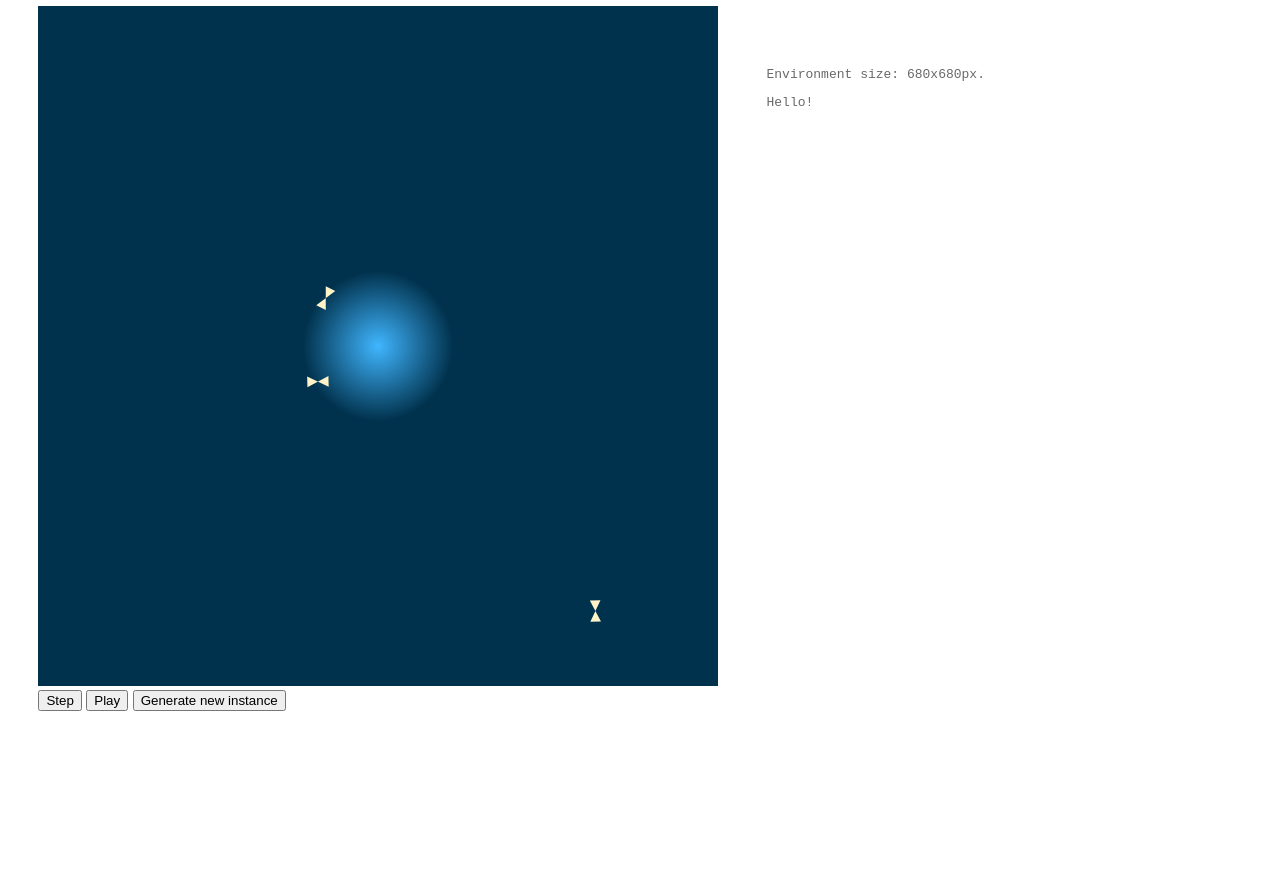
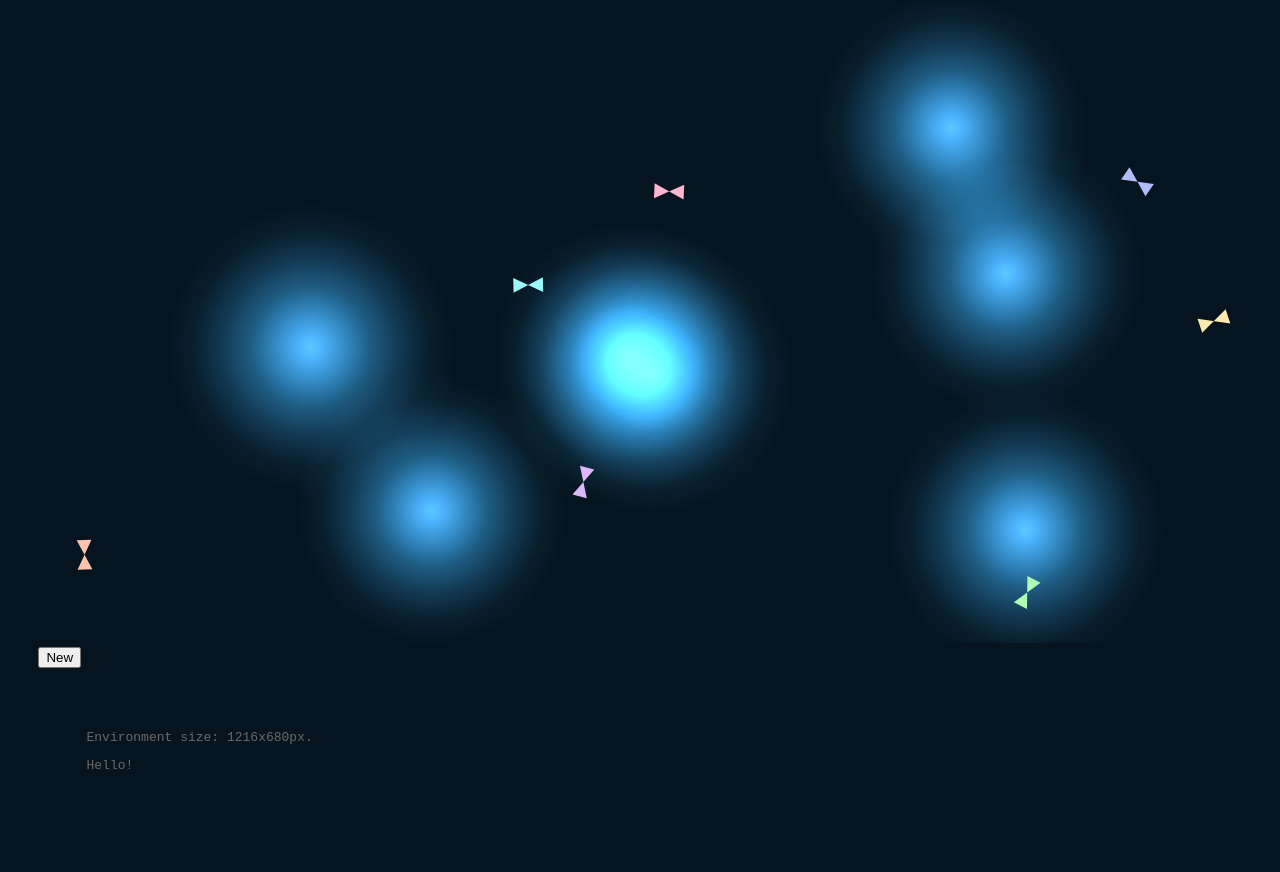
Before and after one commit to Marghrid/Braitenberg-Vehicles, a plain HTML site: page index.html in a window 1280 px wide. Shown: the part 112-984 px from the top of the page. Before the commit the page ends 862 px from the top, so only its background shows below. Drawn offline with Linux system fonts and the light colour scheme.

Commit message:
Many light sources, many agents. The more light, the faster the agents go.

```diff
--- a/css/styles.css
+++ b/css/styles.css
@@ -1,23 +1,29 @@
 body {
 	font-family: Helvetica, sans-serif;
 	display: flex;
-	flex-direction:column;
-	margin:3%;
+	flex-direction: column;
+	margin: 3%;
 	justify-content: space-evenly;
 	align-items: stretch;
+	background-color: rgba(5, 20, 30, 1);
+	color: rgba(255, 255, 255, 0.8);
+	/* background-color: #e0e0e0; */
 }
+
 #main_div {
 	display: flex;
 	flex-wrap: wrap;
 	justify-content: space-between;
 }
+
 #canvas_div {
-	flex-direction:column;
+	flex-direction: column;
 	flex-grow: 0;
 }
+
 #info_div {
 	padding: 1%;
-	margin:3%;
+	margin: 3%;
 	/*background-color: #f0f0f0;*/
 	flex-grow: 1;
 	flex-shrink: 1;
@@ -26,7 +32,10 @@ body {
 	font-family: monospace;
 	color: dimgrey;
 }
+
 h1 {
 	font-size: 200%;
 	font-weight: lighter;
+	margin: 0;
+	/* padding: -100%; */
 }
--- a/index.html
+++ b/index.html
@@ -12,16 +12,16 @@
 
 <body>
   <div id=title_div>
-    <h1>Braitenberg</h1>
+    <h1>Braitenberg vehicles</h1>
   </div>
   <div id=main_div>
     <div id=canvas_div>
       <canvas id="canvas">
         Your browser does not support the HTML5 canvas tag.</canvas>
       <div id=canvas_buttons_div>
-        <input id="stepButton" type="button" onclick="step_button(env, planner, c1, info)" value="Step"></input>
-        <input id="playButton" type="button" onclick="play_button(env, planner, c1, info)" value="Play"></input>
-        <input id="refreshButton" type="button" onclick="refresh_button()" value="Generate new instance"></input>
+        <!-- <input id="stepButton" type="button" onclick="step_button(env, planner, c1, info)" value="Step"></input> -->
+        <!-- <input id="playButton" type="button" onclick="play_button(env, planner, c1, info)" value="Play"></input> -->
+        <input id="refreshButton" type="button" onclick="refresh_button()" value="New"></input>
       </div>
     </div>
     <div id=info_div> </div>
@@ -31,18 +31,18 @@
     let info = document.getElementById("info_div");
 
     let canvas = document.getElementById("canvas");
-    let resolution_scale = 1;
 
-    let env_size = Math.floor(Math.min(0.95 * window.innerWidth, 0.85 * window.innerHeight));
-    canvas.height = env_size * resolution_scale;
-    canvas.width = env_size * resolution_scale;
-    info.style.flexBasis = env_size;
+    let env_width = Math.floor(Math.min(0.95 * window.innerWidth));
+    let env_height = Math.floor(Math.min(0.85 * window.innerHeight));
+    canvas.height = env_height;
+    canvas.width = env_width;
+    info.style.flexBasis = env_width;
 
-    let env = new Environment(env_size);
+    let env = new Environment(env_width, env_height);
 
     let p = document.createElement("p");
     info.appendChild(p);
-    p.innerHTML = "Environment size: " + env_size.toString() + "x" + env_size.toString() + "px.";
+    p.innerHTML = "Environment size: " + env_width.toString() + "x" + env_height.toString() + "px.";
 
     p = document.createElement("p");
     info.appendChild(p);
--- a/js/environment.js
+++ b/js/environment.js
@@ -1,41 +1,51 @@
 class Environment {
 
 	init_agents() {
-		for (let i = 0; i < 5; ++i) {
-			let agent_pos = [getRandomInt(this.size + 1), getRandomInt(this.size + 1)];
-			// let agent_pos = [this.size / 2, this.size / 2];
+		for (let i = 0; i < 7; ++i) {
+			let agent_pos = [getRandomInt(this.width + 1), getRandomInt(this.height + 1)];
 			let agent_rot = Math.random() * 2 * Math.PI;
-			// let agent_rot = 0;
-			this.agents.push([agent_pos, agent_rot]);
+			let agent_color = this.agents_colors[i % this.agents_colors.length]
+			this.agents.push([agent_pos, agent_rot, agent_color]);
 		}
 	}
 
-	init_sources() { }
-
-	constructor(size) {
-		this.size = size;
-		this.background_color = "#01324d";
-		this.agents_color = "#fff3c7";
-		this.sources_color = "#40b6ff"; // #00c479
-		this.sources = []
-		this.agents = []
-		this.slow_factor = 0.98;
-		this.agents_base_speed = 3;
-
-		this.init_agents()
-		this.init_sources()
-
-		console.log(this.agents)
+	init_sources() {
+		for (let i = 0; i < (this.width * this.height / 2 ** 17); ++i) {
+			let min_radius = this.width / 9;
+			let max_radius = this.width / 8;
+			let source_radius = getRandomInt(max_radius - min_radius) + min_radius;
+			let source_pos = [getRandomInt(this.width + 1 - source_radius * 2) + source_radius,
+			getRandomInt(this.height + 1 - source_radius * 2) + source_radius];
+			this.sources.push([source_pos, source_radius]);
+		}
 	}
 
+	constructor(width, height) {
+		this.width = width;
+		this.height = height;
+		this.background_color = "rgba(5,20,30,1)"; // "#01324d";
+		this.agents_colors = ["#fcc3ae", "#fce9ae", "#aefcb2", "#9df7fa", "#b1bcfc", "#ddb6fc", "#fcb6d3"];
+		this.sources_color = "#40b6ff"; // #00c479
+		this.sources = [];
+		this.agents = [];
+		this.friction = 0; // friction.
+		this.agents_base_speed = .1;
+		this.agents_width = (this.width + this.height) / 128
+		this.agents_height = (this.width + this.height) / 64
+
+		this.init_agents();
+		this.init_sources();
+	}
 
 	draw() {
 		const ctx = document.getElementById("canvas").getContext("2d");
 
 		// Clear current cavas:
-		ctx.clearRect(0, 0, this.size, this.size);
+		ctx.clearRect(0, 0, this.width, this.height);
 		ctx.fillStyle = this.background_color;
+		// ctx.globalAlpha = 0.7;
 		ctx.fillRect(0, 0, canvas.width, canvas.height);
+		// ctx.globalAlpha = 1;
 
 		// Update time:
 		const new_time = new Date().getTime();
@@ -43,25 +53,21 @@ class Environment {
 		this.update(elapsed);
 		this.last_time = new_time;
 
-		this.draw_source(ctx);
-		this.agents.forEach(agent => this.draw_agent(ctx, agent[0], agent[1]))
+		this.sources.forEach(source => this.draw_source(ctx, source[0], source[1]));
+		this.agents.forEach(agent => this.draw_agent(ctx, agent[0], agent[1], agent[2]));
 	}
 
-	draw_agent(ctx, agent_pos, agent_rot) {
-
+	draw_agent(ctx, agent_pos, agent_rot, agent_color) {
 		// Compute corners' positions.
-		let left_bound = -this.size / 128;
-		let right_bound = this.size / 128;
-		let top_bound = -this.size / 64;
-		let bottom_bound = this.size / 64;
+		let left_bound = -this.agents_width / 2;
+		let right_bound = this.agents_width / 2;
+		let top_bound = -this.agents_height / 2;
+		let bottom_bound = this.agents_height / 2;
 
 		let top_left_corner = add_pos(agent_pos, apply_rotation(left_bound, top_bound, agent_rot));
 		let top_right_corner = add_pos(agent_pos, apply_rotation(right_bound, top_bound, agent_rot));
 		let bottom_left_corner = add_pos(agent_pos, apply_rotation(left_bound, bottom_bound, agent_rot));
 		let bottom_right_corner = add_pos(agent_pos, apply_rotation(right_bound, bottom_bound, agent_rot));
-
-		console.log(top_left_corner, top_right_corner, bottom_left_corner, bottom_right_corner)
-
 
 		// Draw:
 		ctx.moveTo(agent_pos[0], agent_pos[1]);
@@ -70,52 +76,87 @@ class Environment {
 		ctx.lineTo(bottom_left_corner[0], bottom_left_corner[1]);
 		ctx.lineTo(top_right_corner[0], top_right_corner[1]);
 		ctx.lineTo(top_left_corner[0], top_left_corner[1]);
-		ctx.fillStyle = this.agents_color;
+		ctx.closePath();
+		ctx.fillStyle = agent_color;
 		ctx.fill();
 		// ctx.fillStyle = this.background_color;
 	}
 
-	draw_source(ctx) {
-		let source_radius = 75
-
-		let x = this.size / 2;
-		let y = this.size / 2;
-
-		let gradient = ctx.createRadialGradient(x, y, 0, x, y, source_radius);
-		gradient.addColorStop(0, this.sources_color);
-		gradient.addColorStop(1, this.background_color);
-
+	draw_source(ctx, source_pos, source_radius) {
+		let x = source_pos[0];
+		let y = source_pos[1];
+		const gradient = ctx.createRadialGradient(x, y, 0, x, y, source_radius);
+		gradient.addColorStop(0, 'rgba(85, 182, 255, 1)');
+		gradient.addColorStop(.4, 'rgba(64, 182, 255, 0.4)');
+		gradient.addColorStop(.6, 'rgba(64, 182, 255, 0.2)');
+		gradient.addColorStop(.8, 'rgba(64, 182, 255, 0.05)');
+		gradient.addColorStop(1, 'rgba(64, 182, 255, 0)');
+		ctx.save();
+		ctx.globalCompositeOperation = 'lighter';
+		ctx.fillStyle = gradient;
 		ctx.moveTo(x, y);
-		ctx.arc(x, y, source_radius, 0, 2 * Math.PI);
-
-		ctx.fillStyle = gradient;
+		ctx.beginPath();
+		ctx.arc(x, y, source_radius * 1.2, 0, 2 * Math.PI);
+		ctx.closePath();
 		ctx.fill();
+		ctx.restore();
 	}
 
 	update(elapsed) {
 		this.update_agents(elapsed);
+		this.update_sources(elapsed);
 	}
 
 	update_agents(elapsed) {
-		// console.log()
 		for (let i = 0; i < this.agents.length; ++i) {
 			let agent_pos = this.agents[i][0];
 			let agent_rot = this.agents[i][1];
+
+			let left_side = add_pos(agent_pos, apply_rotation(-this.agents_width / 2, 0, agent_rot));
+			let right_side = add_pos(agent_pos, apply_rotation(this.agents_width / 2, 0, agent_rot));
+
+			let left_distance = 0;
+			for (let j = 0; j < this.sources.length; ++j) {
+				left_distance += 1 / (euclidean_distance(left_side, this.sources[j][0]));
+			}
+
+			let right_distance = 0;
+			for (let j = 0; j < this.sources.length; ++j) {
+				right_distance += 1 / (euclidean_distance(right_side, this.sources[j][0]));
+			}
+
+			console.assert(left_distance > 0);
+			console.assert(right_distance > 0);
+
+			// The force dictates the proportion of movement on each wheel.
+			let factor = 65; // How much of the speed is dictated by the distance to light
+			let delta_left = factor * left_distance;
+			let delta_right = factor * right_distance;
+
+			let theta = 1 * elapsed * (right_distance - left_distance) / this.agents_width;
+
 			if (!isNaN(elapsed)) {
-				let delta_x = elapsed * this.agents_base_speed;
-				this.agents[i][0] = add_pos(agent_pos, apply_rotation(delta_x, 0, agent_rot));
+				let delta_x = elapsed * (this.agents_base_speed + (delta_left + delta_right) / 2);
+				this.agents[i][0] = add_pos(agent_pos, apply_rotation(delta_x, 0, this.agents[i][1]));
+				this.agents[i][0] = keep_inside(this.agents[i][0], this.width, this.height)
+				this.agents[i][1] += theta; // Rotate agent
 			}
 		}
-		this.agents_base_speed *= this.slow_factor;
+		this.agents_base_speed *= 1 - this.friction;
 	}
 
-	visible(p, q) {
-		for (let obs of this.obstacles) {
-			if (intersect_polygon([p, q], obs).length > 0)
-				return false;
-			if (inside_polygon([(p[0] + q[0]) / 2, (p[1] + q[1]) / 2], obs))
-				return false;
+	update_sources(elapsed) {
+		for (let i = 0; i < this.sources.length; ++i) {
+			let source_pos = this.sources[i][0];
+			let source_radius = this.sources[i][1];
+			let source_rot = (source_radius * 10) % (2 * Math.PI);
+			let source_speed = 25 / source_radius
+
+			if (!isNaN(elapsed)) {
+				let delta_x = elapsed * source_speed;
+				this.sources[i][0] = add_pos(source_pos, apply_rotation(delta_x, 0, source_rot));
+				this.sources[i][0] = keep_inside(this.sources[i][0], this.width, this.height)
+			}
 		}
-		return true;
 	}
 }
--- a/js/util.js
+++ b/js/util.js
@@ -12,3 +12,13 @@ function add_pos(pos1, pos2) {
 function getRandomInt(max) {
 	return Math.floor(Math.random() * max);
 }
+
+function euclidean_distance(p, q) {
+	let a = p[0] - q[0];
+	let b = p[1] - q[1];
+	return Math.sqrt(a * a + b * b);
+}
+
+function keep_inside(pos, width, height) {
+	return [(width + pos[0]) % width, (height + pos[1]) % height]
+}
```
